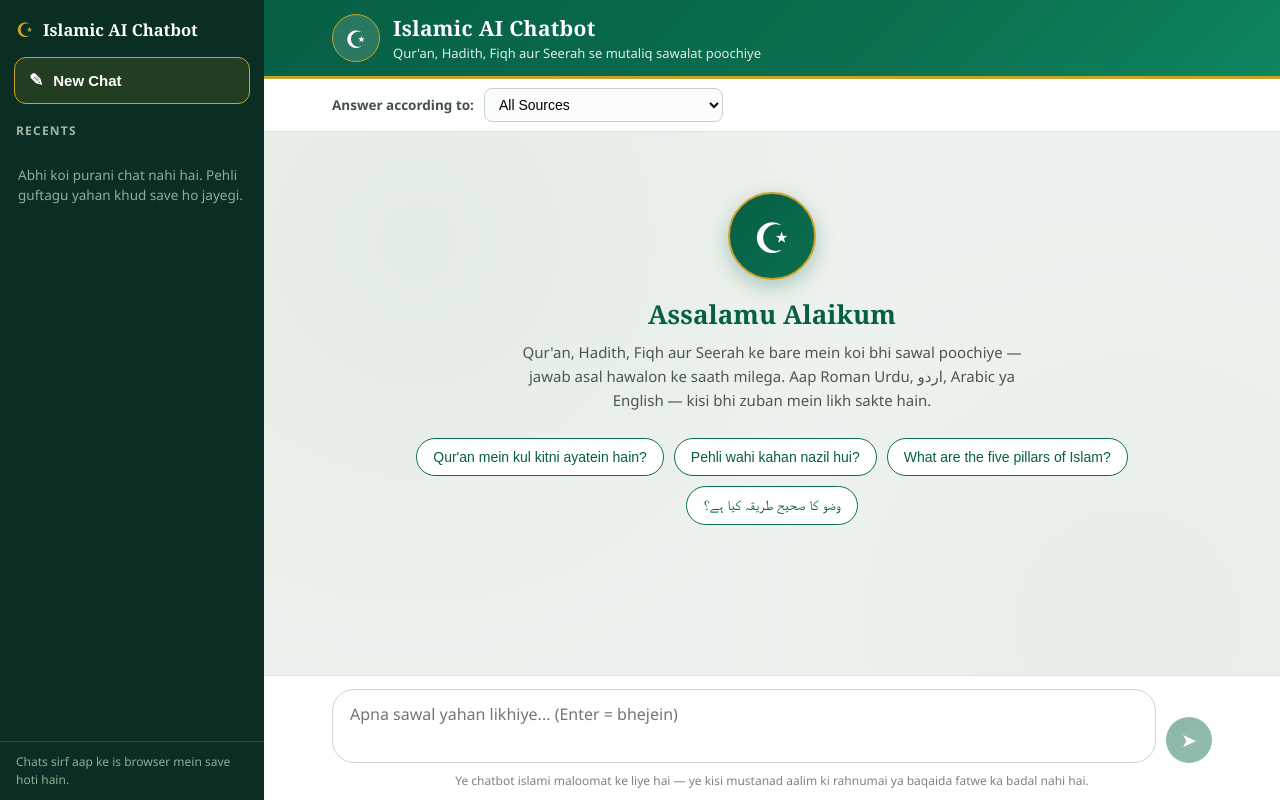
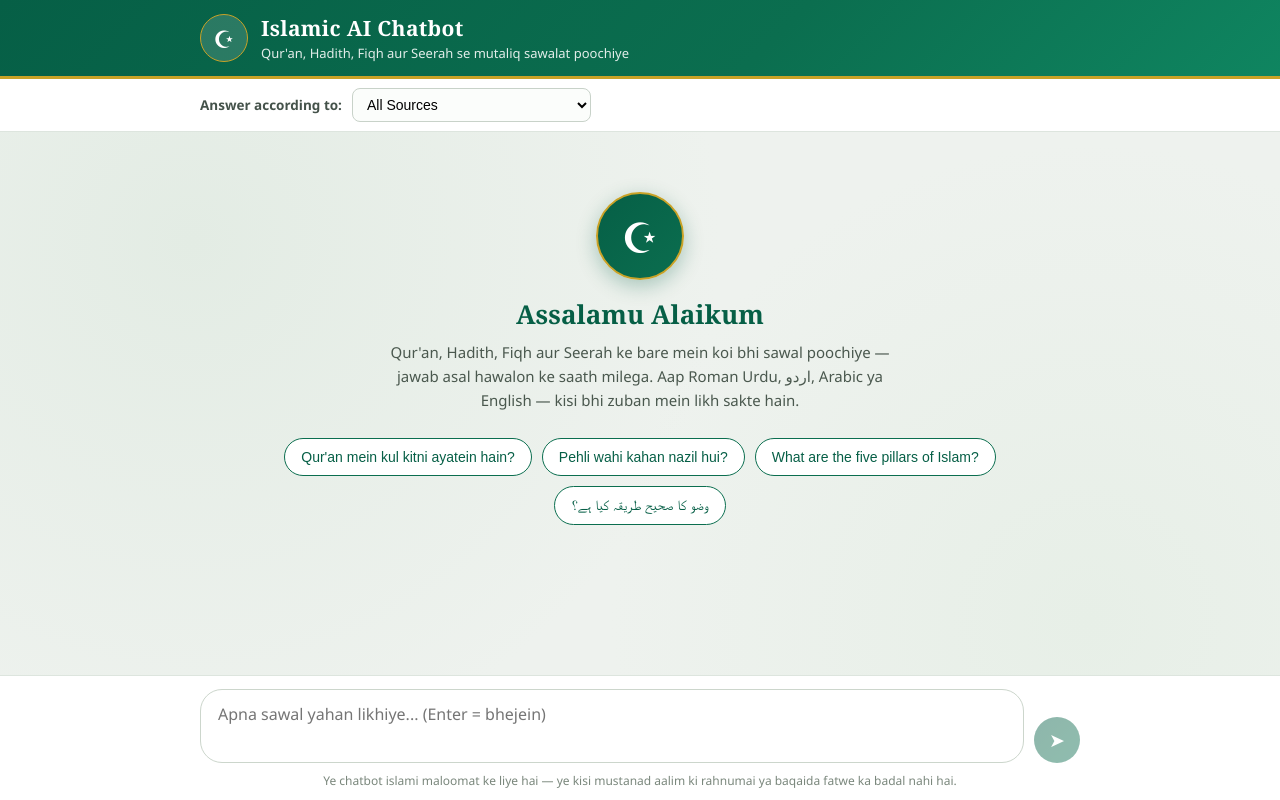
Before and after one commit to kaki50/islamic-ai-chatbot, a Next.js app: page / in a window 1280 px wide. Built offline with nearby package versions, Linux system fonts and the light colour scheme.

Commit message:
Update page.tsx

```diff
--- a/app/page.tsx
+++ b/app/page.tsx
@@ -5,13 +5,6 @@ import { useEffect, useRef, useState } from "react";
 type ChatMessage = {
   role: "user" | "assistant";
   content: string;
-};
-
-type ChatSession = {
-  id: string;
-  title: string;
-  messages: ChatMessage[];
-  updatedAt: number;
 };
 
 const SUGGESTIONS = [
@@ -24,70 +17,13 @@ const SUGGESTIONS = [
 const GREEN = "#0b6e4f";
 const GREEN_DARK = "#065f46";
 const GOLD = "#c9a227";
-const SIDEBAR_BG = "#0a2e23";
-const STORAGE_KEY = "islamic-chat-sessions";
-const MAX_SESSIONS = 30;
-
-function makeId() {
-  return Date.now().toString(36) + Math.random().toString(36).slice(2, 8);
-}
-
-function titleFrom(messages: ChatMessage[]) {
-  const first = messages.find((m) => m.role === "user");
-  const text = (first?.content || "New chat").trim().replace(/\s+/g, " ");
-  return text.length > 34 ? text.slice(0, 34) + "…" : text;
-}
 
 export default function Home() {
   const [message, setMessage] = useState("");
   const [chat, setChat] = useState<ChatMessage[]>([]);
   const [loading, setLoading] = useState(false);
   const [source, setSource] = useState("All Sources");
-  const [sessions, setSessions] = useState<ChatSession[]>([]);
-  const [activeId, setActiveId] = useState<string | null>(null);
-  const [sidebarOpen, setSidebarOpen] = useState(false);
-  const [loaded, setLoaded] = useState(false);
   const scrollRef = useRef<HTMLDivElement>(null);
-
-  // Load saved chats from this browser
-  useEffect(() => {
-    try {
-      const raw = localStorage.getItem(STORAGE_KEY);
-      if (raw) {
-        const parsed = JSON.parse(raw);
-        if (Array.isArray(parsed)) setSessions(parsed);
-      }
-    } catch {
-      // ignore broken storage
-    }
-    setLoaded(true);
-  }, []);
-
-  // Save the current conversation into the sessions list
-  useEffect(() => {
-    if (!loaded || chat.length === 0) return;
-    setSessions((prev) => {
-      const id = activeId ?? makeId();
-      if (!activeId) setActiveId(id);
-      const existing = prev.find((s) => s.id === id);
-      const session: ChatSession = {
-        id,
-        title: existing?.title ?? titleFrom(chat),
-        messages: chat,
-        updatedAt: Date.now(),
-      };
-      const next = [session, ...prev.filter((s) => s.id !== id)]
-        .sort((a, b) => b.updatedAt - a.updatedAt)
-        .slice(0, MAX_SESSIONS);
-      try {
-        localStorage.setItem(STORAGE_KEY, JSON.stringify(next));
-      } catch {
-        // storage full — keep the in-memory list only
-      }
-      return next;
-    });
-    // eslint-disable-next-line react-hooks/exhaustive-deps
-  }, [chat, loaded]);
 
   useEffect(() => {
     const el = scrollRef.current;
@@ -141,31 +77,6 @@ export default function Home() {
   function startNewChat() {
     setChat([]);
     setMessage("");
-    setActiveId(null);
-    setSidebarOpen(false);
-  }
-
-  function openSession(session: ChatSession) {
-    setChat(session.messages);
-    setActiveId(session.id);
-    setMessage("");
-    setSidebarOpen(false);
-  }
-
-  function deleteSession(id: string) {
-    setSessions((prev) => {
-      const next = prev.filter((s) => s.id !== id);
-      try {
-        localStorage.setItem(STORAGE_KEY, JSON.stringify(next));
-      } catch {
-        // ignore
-      }
-      return next;
-    });
-    if (id === activeId) {
-      setChat([]);
-      setActiveId(null);
-    }
   }
 
   return (
@@ -174,7 +85,9 @@ export default function Home() {
         position: "fixed",
         inset: 0,
         display: "flex",
-        fontFamily: "'Segoe UI', system-ui, -apple-system, Arial, sans-serif",
+        flexDirection: "column",
+        fontFamily:
+          "'Segoe UI', system-ui, -apple-system, Arial, sans-serif",
         background: "#eef2ee",
         color: "#1c2420",
       }}
@@ -213,176 +126,12 @@ export default function Home() {
         }
         .newchat-btn:hover:not(:disabled) { background: rgba(255,255,255,.28); }
         .newchat-btn:disabled { opacity: .5; cursor: wait; }
-        .menu-btn {
-          display: none; align-items: center; justify-content: center;
-          width: 40px; height: 40px; border-radius: 10px; flex-shrink: 0;
-          border: 1px solid rgba(255,255,255,.5); background: rgba(255,255,255,.12);
-          color: #fff; font-size: 19px; cursor: pointer;
-        }
         .chat-scroll::-webkit-scrollbar { width: 8px; }
         .chat-scroll::-webkit-scrollbar-thumb { background: #c3cec6; border-radius: 8px; }
-        .side-scroll::-webkit-scrollbar { width: 6px; }
-        .side-scroll::-webkit-scrollbar-thumb { background: rgba(255,255,255,.25); border-radius: 6px; }
         textarea.chat-input:focus { border-color: ${GREEN} !important; box-shadow: 0 0 0 3px rgba(11,110,79,.15); }
         select.source-select:focus { border-color: ${GREEN} !important; outline: none; }
-        .side-new {
-          display: flex; align-items: center; gap: 10px; width: 100%;
-          padding: 12px 14px; border-radius: 12px; cursor: pointer;
-          border: 1px solid ${GOLD}; background: rgba(201,162,39,.13);
-          color: #fff; font-size: 15px; font-weight: 600; transition: background .15s ease;
-        }
-        .side-new:hover { background: rgba(201,162,39,.28); }
-        .side-item {
-          display: flex; align-items: center; gap: 8px; width: 100%;
-          padding: 10px 12px; border-radius: 10px; cursor: pointer;
-          border: none; background: transparent; color: #dce8de;
-          font-size: 14px; text-align: left; transition: background .15s ease;
-        }
-        .side-item:hover { background: rgba(255,255,255,.09); }
-        .side-item.active { background: rgba(201,162,39,.20); color: #fff; }
-        .side-del {
-          margin-left: auto; flex-shrink: 0; border: none; background: transparent;
-          color: #9fb8a6; font-size: 14px; cursor: pointer; padding: 3px 6px;
-          border-radius: 6px; line-height: 1;
-        }
-        .side-del:hover { color: #ff9c9c; background: rgba(255,255,255,.10); }
-        .backdrop { display: none; }
-        .sidebar {
-          width: 264px; flex-shrink: 0; display: flex; flex-direction: column;
-          background: ${SIDEBAR_BG}; color: #fff; z-index: 60;
-        }
-        @media (max-width: 900px) {
-          .menu-btn { display: flex; }
-          .sidebar {
-            position: fixed; top: 0; bottom: 0; left: 0;
-            transform: translateX(-106%); transition: transform .25s ease;
-            box-shadow: 4px 0 24px rgba(0,0,0,.35);
-          }
-          .sidebar.open { transform: none; }
-          .backdrop {
-            display: block; position: fixed; inset: 0; z-index: 55;
-            background: rgba(0,0,0,.45);
-          }
-        }
       `}</style>
 
-      {/* Sidebar backdrop (mobile) */}
-      {sidebarOpen && (
-        <div className="backdrop" onClick={() => setSidebarOpen(false)} />
-      )}
-
-      {/* Sidebar */}
-      <aside className={`sidebar${sidebarOpen ? " open" : ""}`}>
-        <div style={{ padding: "16px 14px 10px" }}>
-          <div
-            style={{
-              display: "flex",
-              alignItems: "center",
-              gap: "9px",
-              marginBottom: "14px",
-              padding: "0 2px",
-            }}
-          >
-            <span style={{ fontSize: "20px", color: GOLD }}>☪</span>
-            <span
-              style={{
-                fontFamily: "Georgia, 'Times New Roman', serif",
-                fontSize: "16.5px",
-                fontWeight: 700,
-              }}
-            >
-              Islamic AI Chatbot
-            </span>
-          </div>
-          <button className="side-new" onClick={startNewChat}>
-            <span style={{ fontSize: "17px" }}>✎</span> New Chat
-          </button>
-        </div>
-
-        <div
-          style={{
-            padding: "8px 16px 6px",
-            fontSize: "12px",
-            letterSpacing: "1.2px",
-            textTransform: "uppercase",
-            color: "#9fb8a6",
-            fontWeight: 700,
-          }}
-        >
-          Recents
-        </div>
-
-        <div
-          className="side-scroll"
-          style={{ flex: 1, overflowY: "auto", padding: "0 8px 12px" }}
-        >
-          {sessions.length === 0 && (
-            <p
-              style={{
-                padding: "6px 10px",
-                fontSize: "13.5px",
-                color: "#8fae97",
-                lineHeight: 1.5,
-              }}
-            >
-              Abhi koi purani chat nahi hai. Pehli guftagu yahan khud save ho
-              jayegi.
-            </p>
-          )}
-          {sessions.map((s) => (
-            <div key={s.id} style={{ marginBottom: "2px" }}>
-              <button
-                className={`side-item${s.id === activeId ? " active" : ""}`}
-                onClick={() => openSession(s)}
-              >
-                <span style={{ fontSize: "13px", opacity: 0.75 }}>💬</span>
-                <span
-                  dir="auto"
-                  style={{
-                    overflow: "hidden",
-                    textOverflow: "ellipsis",
-                    whiteSpace: "nowrap",
-                  }}
-                >
-                  {s.title}
-                </span>
-                <span
-                  className="side-del"
-                  title="Delete chat"
-                  onClick={(e) => {
-                    e.stopPropagation();
-                    deleteSession(s.id);
-                  }}
-                >
-                  ✕
-                </span>
-              </button>
-            </div>
-          ))}
-        </div>
-
-        <div
-          style={{
-            padding: "11px 16px",
-            borderTop: "1px solid rgba(255,255,255,.12)",
-            fontSize: "12px",
-            color: "#8fae97",
-            lineHeight: 1.5,
-          }}
-        >
-          Chats sirf aap ke is browser mein save hoti hain.
-        </div>
-      </aside>
-
-      {/* Main column */}
-      <div
-        style={{
-          flex: 1,
-          display: "flex",
-          flexDirection: "column",
-          minWidth: 0,
-        }}
-      >
       {/* Header */}
       <header
         style={{
@@ -402,13 +151,6 @@ export default function Home() {
             gap: "13px",
           }}
         >
-            <button
-              className="menu-btn"
-              onClick={() => setSidebarOpen(true)}
-              title="Purani chats"
-            >
-              ☰
-            </button>
           <div
             style={{
               width: "46px",
@@ -471,9 +213,7 @@ export default function Home() {
             flexWrap: "wrap",
           }}
         >
-            <span
-              style={{ fontSize: "13.5px", color: "#44524a", fontWeight: 600 }}
-            >
+          <span style={{ fontSize: "13.5px", color: "#44524a", fontWeight: 600 }}>
             Answer according to:
           </span>
           <select
@@ -564,9 +304,8 @@ export default function Home() {
                 }}
               >
                 Qur'an, Hadith, Fiqh aur Seerah ke bare mein koi bhi sawal
-                  poochiye — jawab asal hawalon ke saath milega. Aap Roman
-                  Urdu, اردو, Arabic ya English — kisi bhi zuban mein likh
-                  sakte hain.
+                poochiye — jawab asal hawalon ke saath milega. Aap Roman Urdu,
+                اردو, Arabic ya English — kisi bhi zuban mein likh sakte hain.
               </p>
               <div
                 style={{
@@ -733,9 +472,7 @@ export default function Home() {
         }}
       >
         <div style={{ maxWidth: "880px", margin: "0 auto" }}>
-            <div
-              style={{ display: "flex", gap: "10px", alignItems: "flex-end" }}
-            >
+          <div style={{ display: "flex", gap: "10px", alignItems: "flex-end" }}>
             <textarea
               className="chat-input"
               value={message}
@@ -779,10 +516,9 @@ export default function Home() {
               textAlign: "center",
             }}
           >
-              Ye chatbot islami maloomat ke liye hai — ye kisi mustanad aalim
-              ki rahnumai ya baqaida fatwe ka badal nahi hai.
+            Ye chatbot islami maloomat ke liye hai — ye kisi mustanad aalim ki
+            rahnumai ya baqaida fatwe ka badal nahi hai.
           </p>
-          </div>
         </div>
       </div>
     </div>
```
Lines whose indentation alone changed are shown as unchanged.
